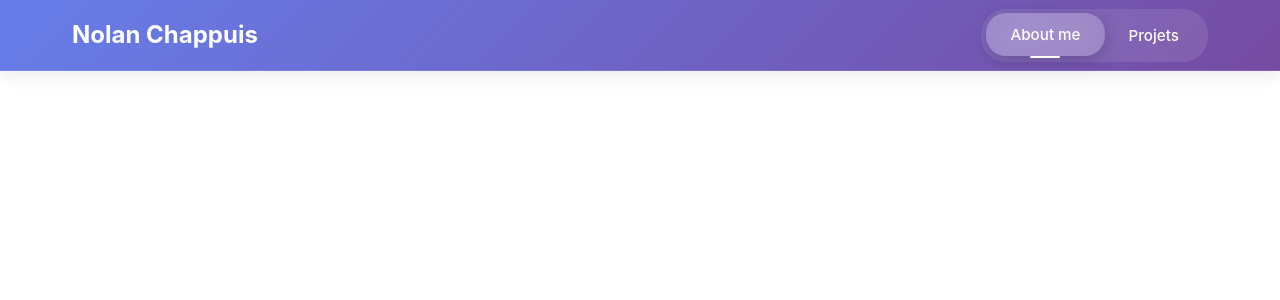
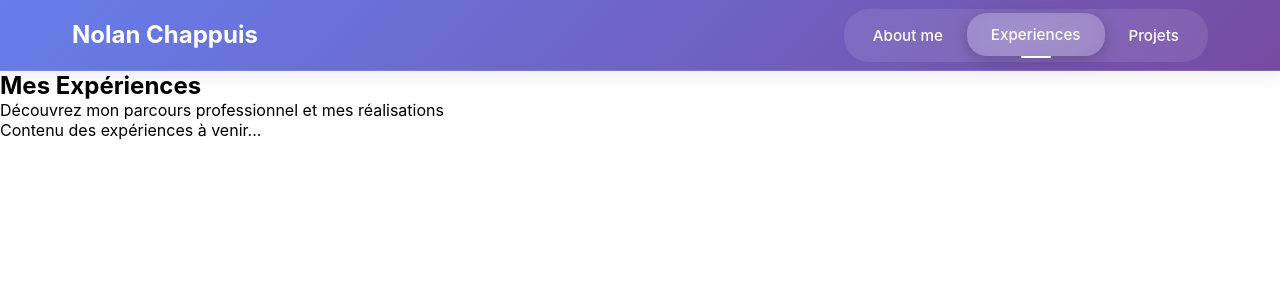
Before and after one commit to Nchappui/portfolio, a React (Create React App) app: page /experiences in a window 1280 px wide. Shown: the top 300 px of the page. Built offline with nearby package versions, Linux system fonts and the light colour scheme.

Commit message:
Add MyExperiences page and update routing in App and Navigation components

```diff
--- a/src/App.js
+++ b/src/App.js
@@ -1,4 +1,3 @@
-import React from "react";
 import {
   BrowserRouter as Router,
   Routes,
@@ -9,6 +8,7 @@ import "./App.css";
 import Navigation from "./components/Navigation";
 import AboutMe from "./pages/AboutMe";
 import MyProjects from "./pages/MyProjects";
+import MyExperiences from "./pages/MyExperiences";
 
 function AppContent() {
   const location = useLocation();
@@ -18,6 +18,7 @@ function AppContent() {
     const path = location.pathname;
     if (path === "/" || path === "/about") return "about";
     else if (path === "/projects") return "projects";
+    else if (path === "/experiences") return "experiences";
   };
 
   return (
@@ -28,6 +29,7 @@ function AppContent() {
           <Route path="/" element={<AboutMe />} />
           <Route path="/about" element={<AboutMe />} />
           <Route path="/projects" element={<MyProjects />} />
+          <Route path="/experiences" element={<MyExperiences />} />
         </Routes>
       </main>
     </div>
--- a/src/components/Navigation.js
+++ b/src/components/Navigation.js
@@ -9,7 +9,7 @@ const Navigation = () => {
     if (path === "/" || path === "/about") return "about";
     if (path === "/projects") return "projects";
     if (path === "/skills") return "skills";
-    if (path === "/contact") return "contact";
+    if (path === "/experiences") return "experiences";
     return "about";
   };
 
@@ -17,6 +17,7 @@ const Navigation = () => {
 
   const tabs = [
     { key: "about", label: "About me", path: "/about" },
+    { key: "experiences", label: "Experiences", path: "/experiences" },
     { key: "projects", label: "Projets", path: "/projects" },
   ];
 
--- /dev/null
+++ b/src/pages/MyExperiences.js
@@ -0,0 +1,16 @@
+export default function MyExperiences() {
+  return (
+    <section className="my-experiences">
+      <div className="experiences-container">
+        <div className="experiences-header">
+          <h1>Mes Expériences</h1>
+          <p>Découvrez mon parcours professionnel et mes réalisations</p>
+        </div>
+        <div className="experiences-content">
+          {/* Contenu des expériences à ajouter ici */}
+          <p>Contenu des expériences à venir...</p>
+        </div>
+      </div>
+    </section>
+  );
+}
```
